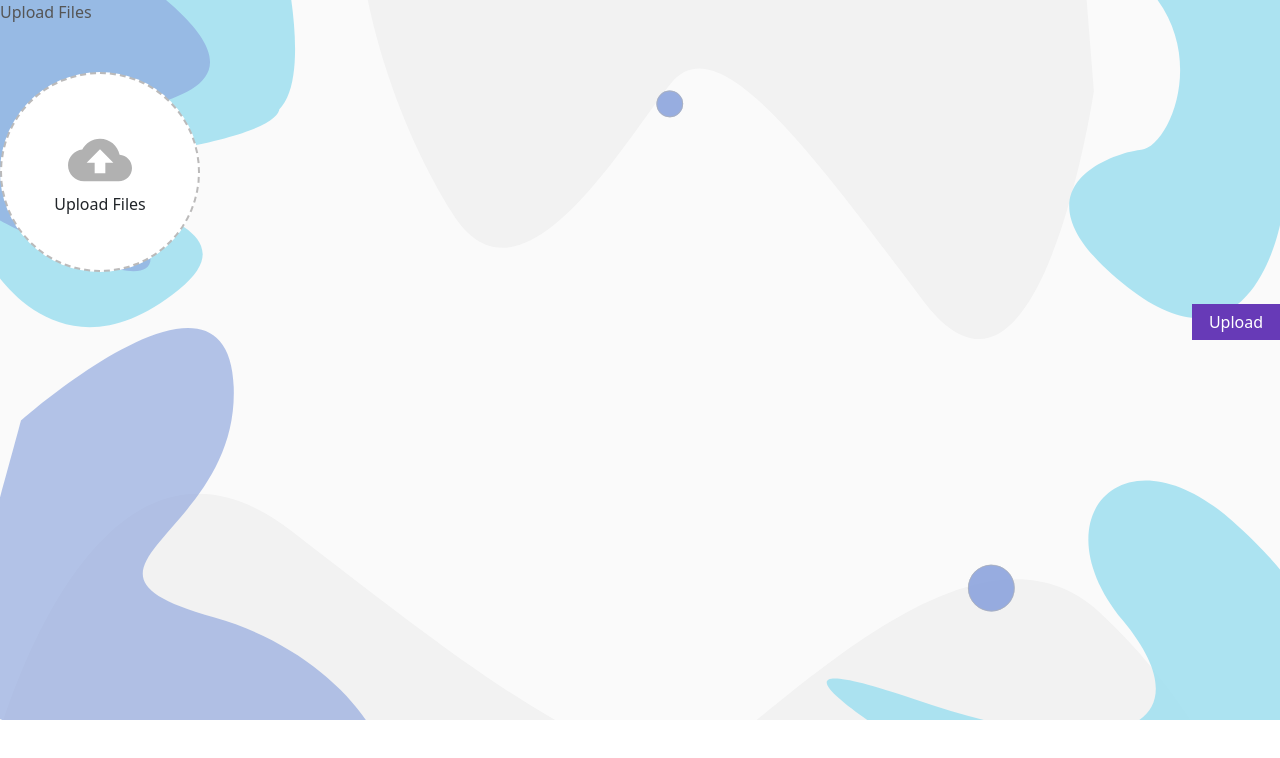
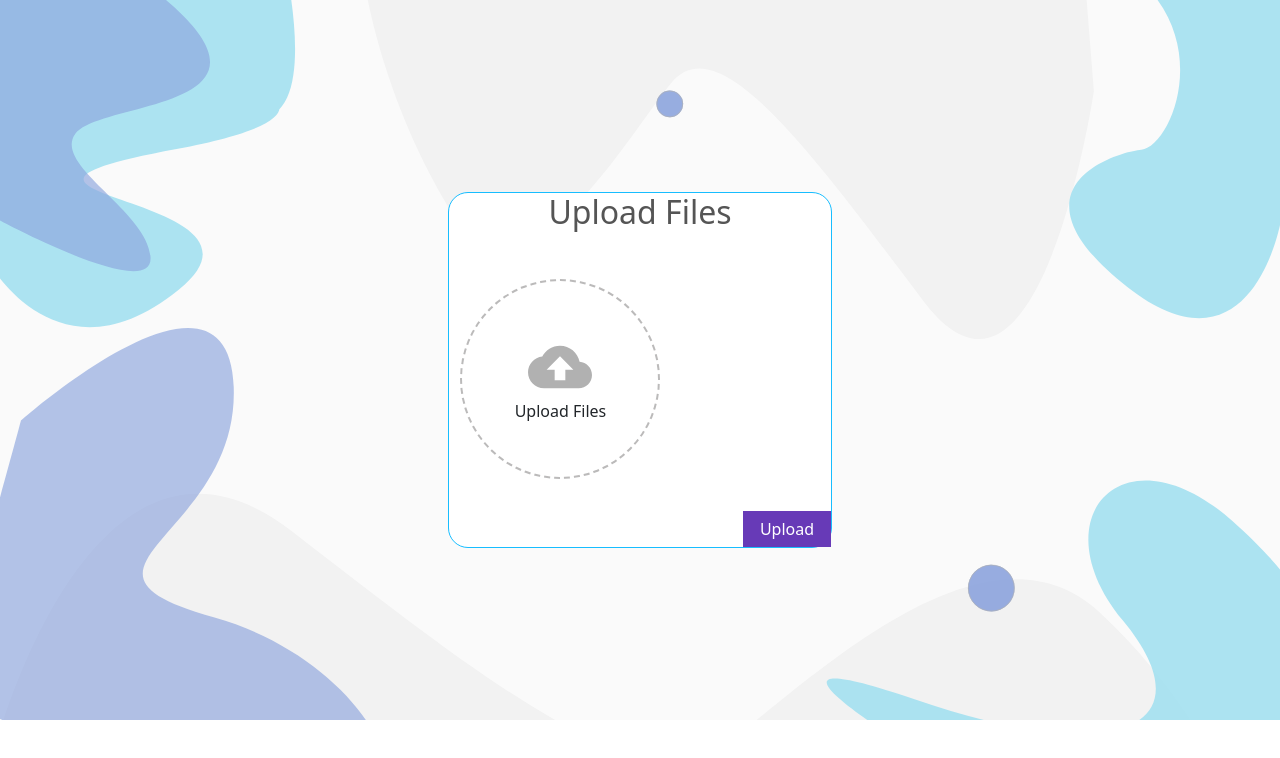
Before and after one commit to Aeon2021/Aeon, a React (Create React App) app in the folder aeona-hackathon/: page /upload in a window 1280 px wide. Shown: the top 758 px of the page. Built offline with nearby package versions, Linux system fonts and the light colour scheme.

Commit message:
Fixed Upload

```diff
--- a/aeona-hackathon/src/webpages/upload.css
+++ b/aeona-hackathon/src/webpages/upload.css
@@ -95,3 +95,18 @@ button:disabled {
   background: rgb(189, 189, 189);
   cursor: default;
 }
+
+.centerText {
+  text-align: center;
+}
+
+.centerItem {
+  display: flex;
+  justify-content: center;
+  flex-direction: row;
+  padding-top: 15%;
+}
+
+.uploadPadding {
+  padding-left: 3%;
+}
--- a/aeona-hackathon/src/webpages/upload.js
+++ b/aeona-hackathon/src/webpages/upload.js
@@ -2,6 +2,7 @@ import React, { Component } from "react";
 import Dropzone from "../dropzone/dropzone";
 import "./upload.css";
 import Progress from "../progress/progress";
+import { Card, Button } from 'reactstrap';
 
 class Upload extends Component {
   constructor(props) {
@@ -123,14 +124,15 @@ class Upload extends Component {
 
   render() {
     return (
-      <div className="Upload">
-        <span className="Title">Upload Files</span>
+      <div className="Upload centerItem">
+        <Card style={{ width: '30%', height: '40%', borderRadius: '20px', borderColor:"#17bdff" }}>
+        <h2 className="Title centerText">Upload Files</h2>
         <div className="Content">
-          <div>
-            <Dropzone
-              onFilesAdded={this.onFilesAdded}
-              disabled={this.state.uploading || this.state.successfullUploaded}
-            />
+          <div className="uploadPadding">
+              <Dropzone
+                onFilesAdded={this.onFilesAdded}
+                disabled={this.state.uploading || this.state.successfullUploaded}
+              />
           </div>
           <div className="Files">
             {this.state.files.map(file => {
@@ -144,6 +146,7 @@ class Upload extends Component {
           </div>
         </div>
         <div className="Actions">{this.renderActions()}</div>
+        </Card>
       </div>
     );
   }
```
Also changed, not shown: 1 other file (tests, documents, lock files or other folders).
